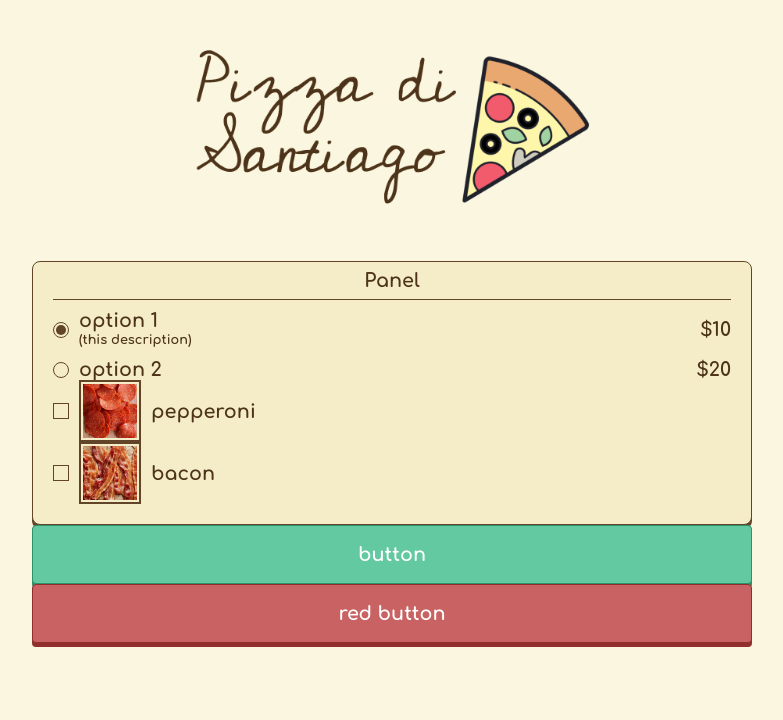
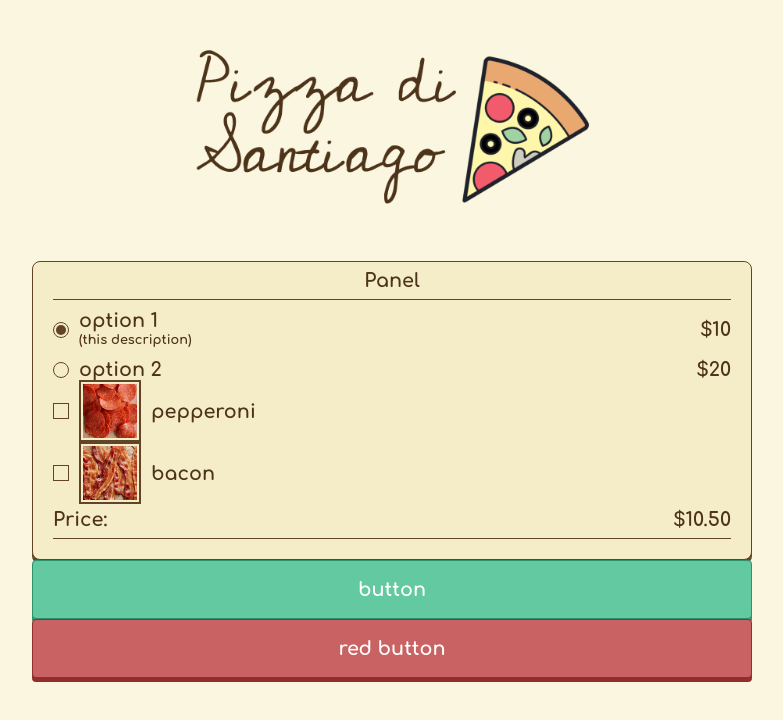
Before and after one commit to Santiael/pizza-di-santiago, a React (Create React App) app: page / in a window 1280 px wide. Shown: the top 720 px of the page, without its empty margins (248-1031 px from the left). Built offline with nearby package versions, Linux system fonts and the light colour scheme.

Commit message:
feat: add Price component

```diff
--- a/src/App/index.tsx
+++ b/src/App/index.tsx
@@ -6,6 +6,7 @@ import Button from 'components/Button'
 import RadioGroup, { Option } from 'components/RadioGroup'
 import Topping from 'components/Topping'
 import toppingImages from 'assets/toppings'
+import Price from 'components/Price'
 
 import { Container } from './app.styles'
 
@@ -21,6 +22,7 @@ const App: React.FC = () => (
       <RadioGroup options={options} />
       <Topping label="pepperoni" image={toppingImages.pepperoni} />
       <Topping disabled label="bacon" image={toppingImages.bacon} />
+      <Price value={10.5} />
     </Panel>
     <Button text="button" />
     <Button isRed text="red button" />
--- /dev/null
+++ b/src/components/Price/index.tsx
@@ -0,0 +1,16 @@
+import React from 'react'
+
+import { Container } from './price.styles'
+
+interface IProps {
+  value: number
+}
+
+const Price: React.FC<IProps> = ({ value }) => (
+  <Container>
+    <span>Price:</span>
+    <span>{`$${value.toFixed(2)}`}</span>
+  </Container>
+)
+
+export default Price
--- /dev/null
+++ b/src/components/Price/price.styles.ts
@@ -0,0 +1,10 @@
+import styled from '@emotion/styled'
+
+import colors from 'styles/colors'
+
+export const Container = styled.div`
+  display: flex;
+  justify-content: space-between;
+  padding: 5px 0 8px;
+  border-bottom: 1px solid ${colors.brown};
+`
```
Also changed, not shown: 1 other file (tests, documents, lock files or other folders).
